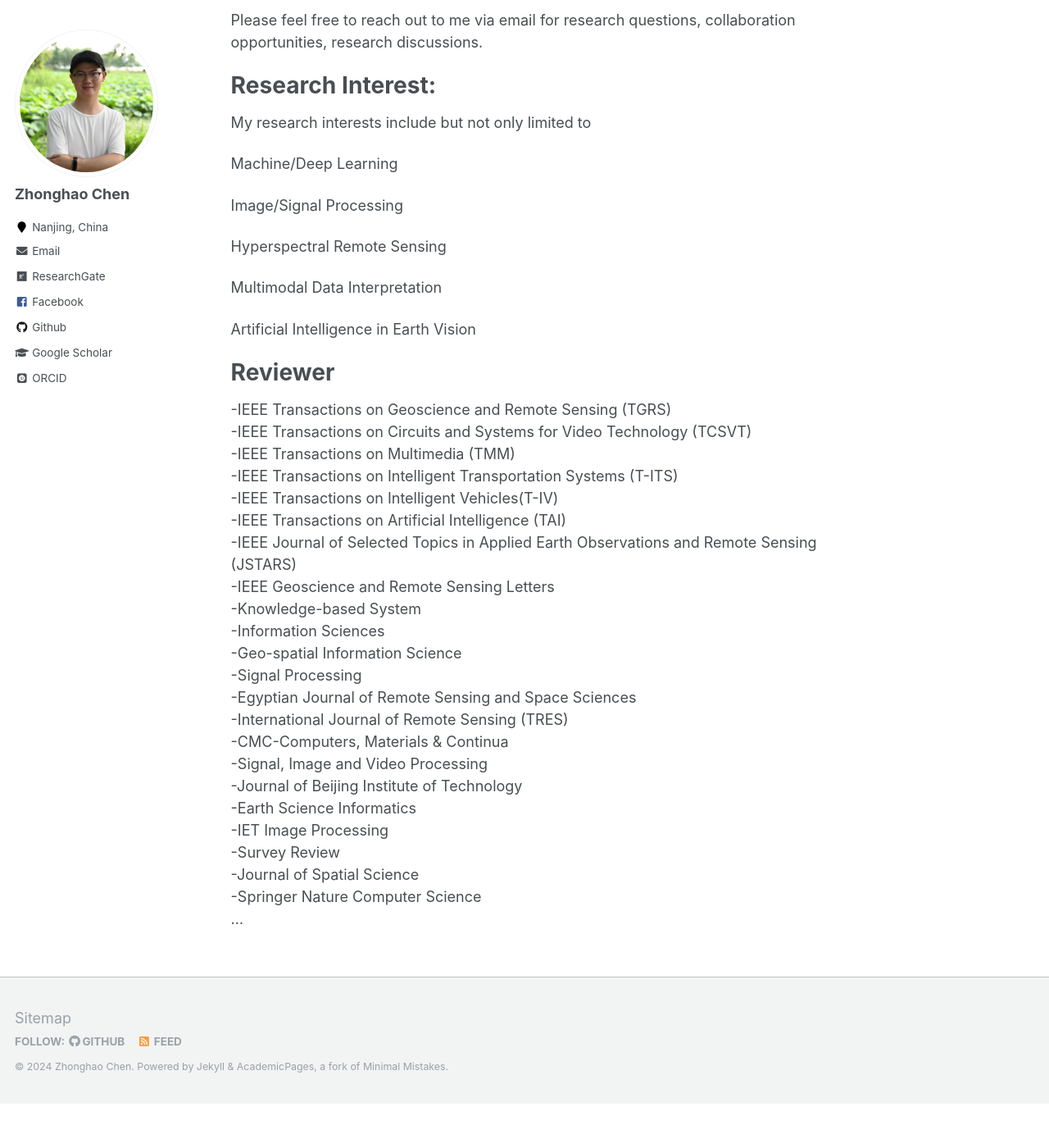
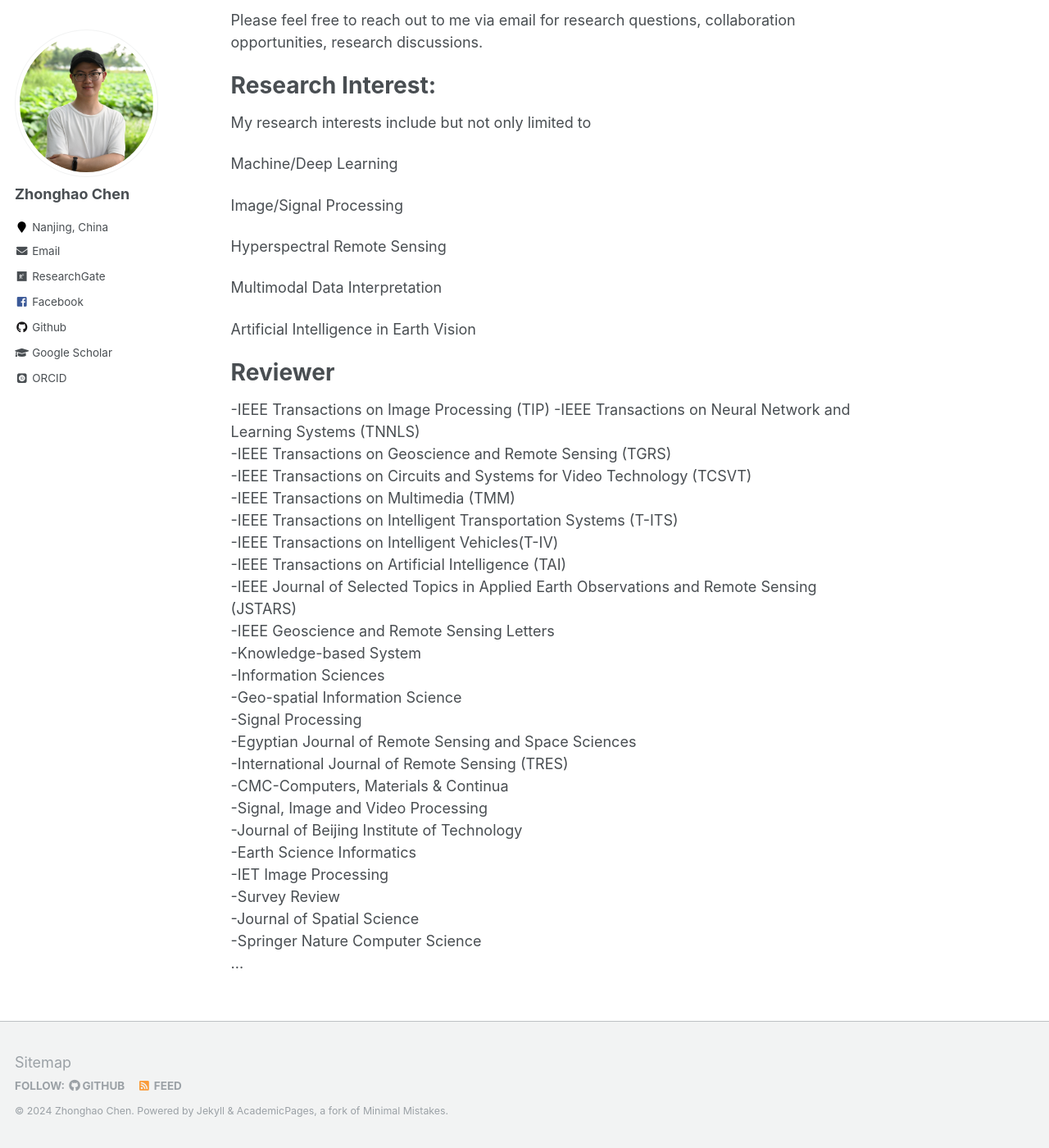
Before and after one commit to zhonghaochen/zhonghaochen.github.io, a Jekyll site: the page built from _pages/about.md, in a window 1280 px wide and 1400 px high, scrolled down 281 px. Shown: the whole window at 82% size. Built offline with Jekyll 4.4.1, drawn with Linux system fonts in a browser that asks for light colours; some web fonts are replaced; before the commit the page ends 1627 px from its top, so only the background shows below that.

Commit message:
Update about.md

```diff
--- a/_pages/about.md
+++ b/_pages/about.md
@@ -31,6 +31,8 @@ Artificial Intelligence in Earth Vision
 
 Reviewer
 ======
+-IEEE Transactions on Image Processing (TIP)<be>
+-IEEE Transactions on Neural Network and Learning Systems (TNNLS)<br>
 -IEEE Transactions on Geoscience and Remote Sensing (TGRS)<br>
 -IEEE Transactions on Circuits and Systems for Video Technology (TCSVT)<br>
 -IEEE Transactions on Multimedia (TMM)<br>
```
